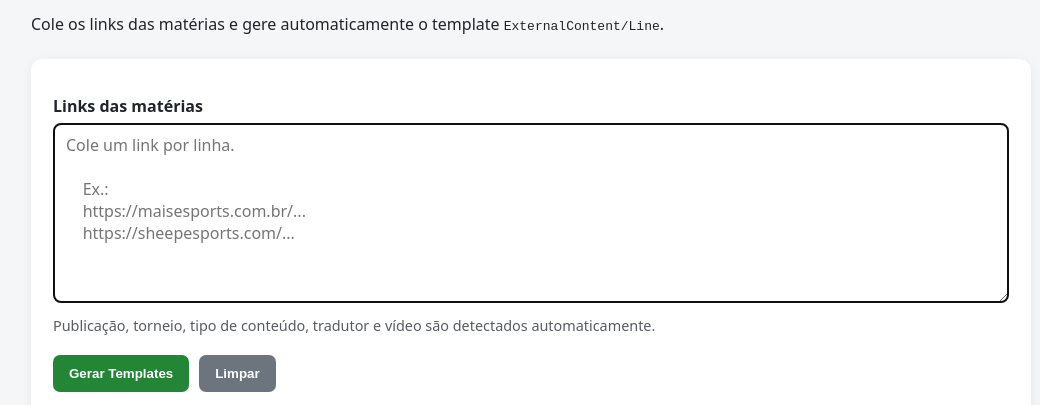
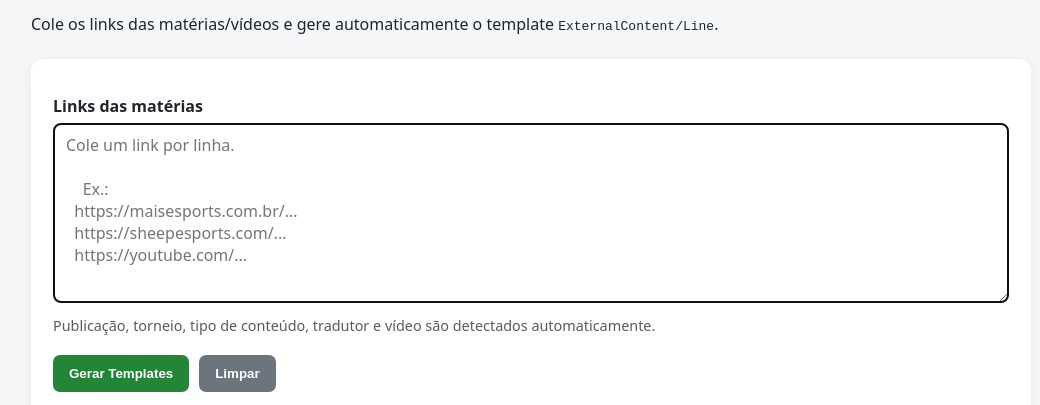
Before and after one commit to ghsaueressig/interviewscrapper-leaguepedia, a plain HTML site: page frontend/index.html in a window 1280 px wide. Shown: the part 86-491 px from the top of the page, without its empty margins (109-1149 px from the left). Drawn offline with Linux system fonts and the light colour scheme.

Commit message:
Clarify link collection instructions in index.html
Updated the instruction text to clarify the types of links to collect.

```diff
--- a/frontend/index.html
+++ b/frontend/index.html
@@ -10,7 +10,7 @@
   <main class="container">
     <header>
       <h1>Leaguepedia Interview Scraper</h1>
-      <p>Cole os links das matérias e gere automaticamente o template <code>ExternalContent/Line</code>.</p>
+      <p>Cole os links das matérias/vídeos e gere automaticamente o template <code>ExternalContent/Line</code>.</p>
     </header>
 
     <section class="card">
@@ -20,8 +20,9 @@
       placeholder="Cole um link por linha.
 
     Ex.:
-    https://maisesports.com.br/...
-    https://sheepesports.com/..."
+  https://maisesports.com.br/...
+  https://sheepesports.com/...
+  https://youtube.com/..."
       autofocus
     ></textarea>
 
```
